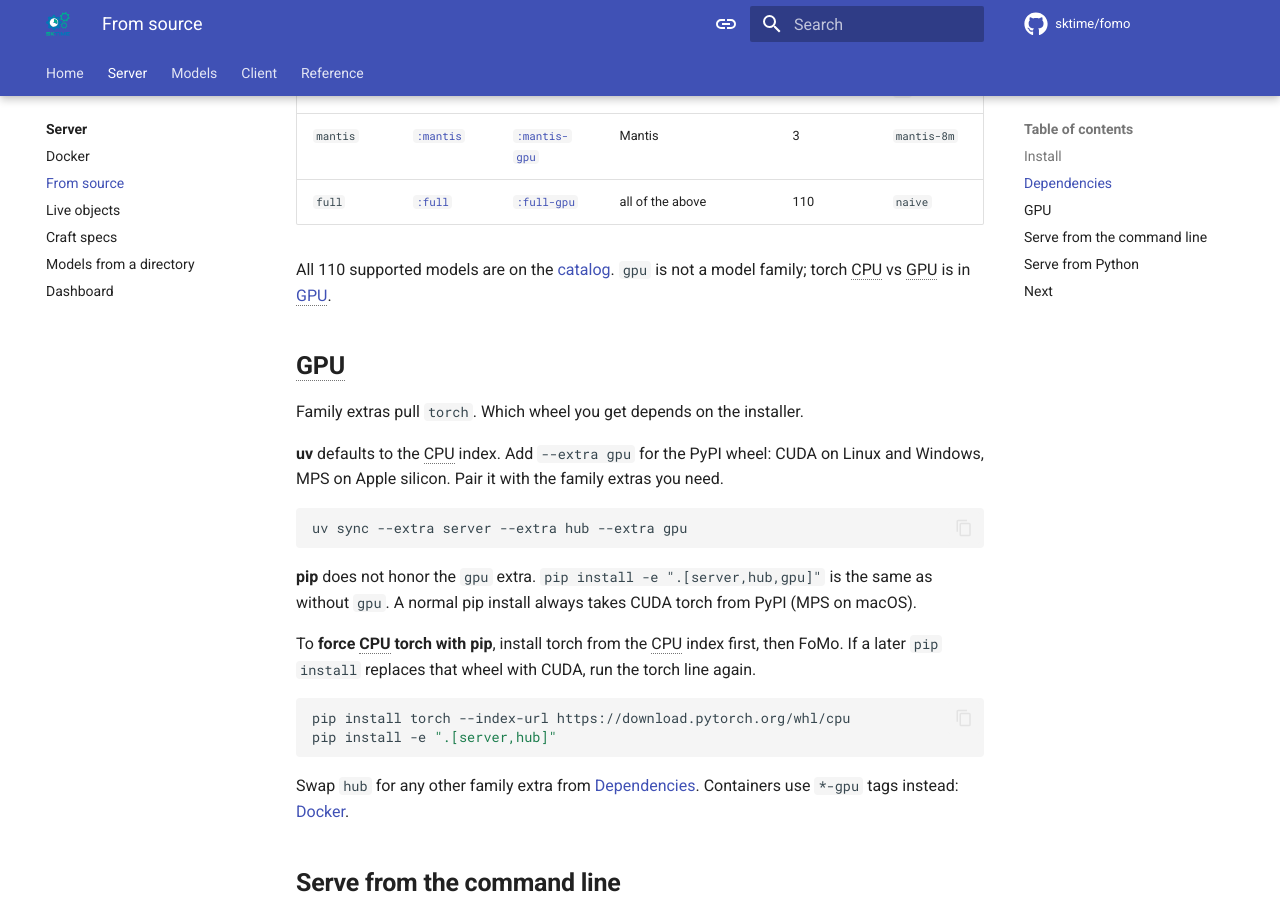
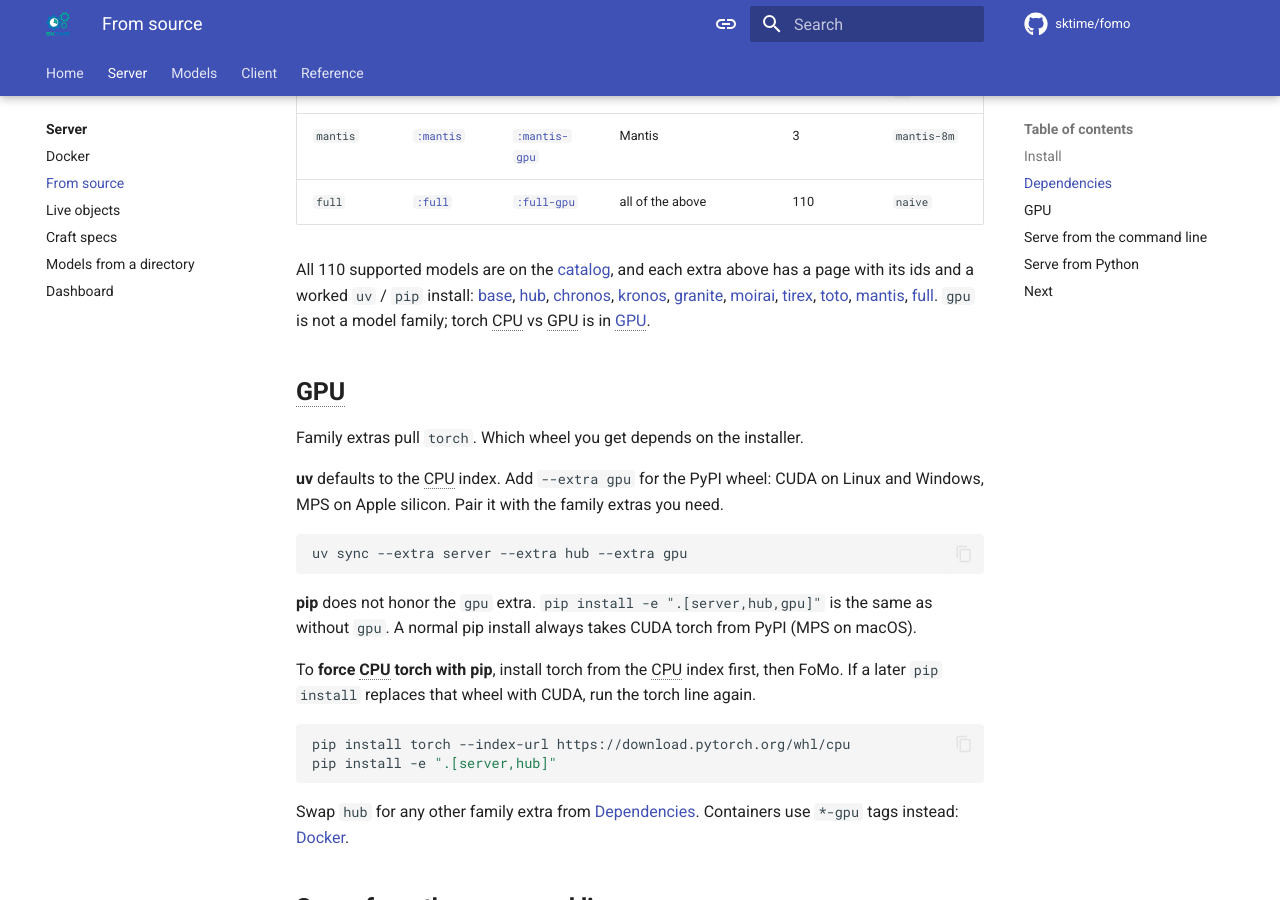
Before and after one commit to sktime/tserve, an MkDocs documentation site: the page built from docs/server/source.md, in a window 1280 px wide and 900 px high, scrolled down 1954 px. Built offline with MkDocs 1.6.1 and Material for MkDocs 9.7.7, drawn with Linux system fonts in a browser that asks for light colours; comment, search, counter and statistics services are not loaded.

Commit message:
update references in server docs

````diff
--- a/docs/server/docker.md
+++ b/docs/server/docker.md
@@ -8,7 +8,7 @@ Images ship Python, the FoMo package, and one set of model dependencies. The tag
 docker pull geetu040/fomo:hub
 ```
 
-`base` carries `naive` only. `hub` adds Chronos Bolt/T5, TTM, and TimesFM 2.x. Family tags that pull `hf` (`chronos`, `granite`, `moirai`, `tirex`, `toto`, `mantis`) include Hub plus one more stack. `kronos` sits on `base`, not `hub`. `full` has all of them, and every family tag has a `*-gpu` variant. The tag-to-ids map lives on the [catalog](../models/index.md#dependencies).
+[`base`](../models/base.md) carries `naive` only. [`hub`](../models/hub.md) adds Chronos Bolt/T5, TTM, and TimesFM 2.x. Family tags that pull `hf` ([`chronos`](../models/chronos.md), [`granite`](../models/granite.md), [`moirai`](../models/moirai.md), [`tirex`](../models/tirex.md), [`toto`](../models/toto.md), [`mantis`](../models/mantis.md)) include Hub plus one more stack. [`kronos`](../models/kronos.md) sits on `base`, not `hub`. [`full`](../models/full.md) has all of them, and every family tag has a `*-gpu` variant. Each of those pages carries the ids that tag can load, with a `docker run` for it; the tag-to-ids map lives on the [catalog](../models/index.md#dependencies).
 
 Tags are published for `linux/amd64` and `linux/arm64`, so Docker Desktop on macOS and Windows uses the same commands as Linux.
 
--- a/docs/server/index.md
+++ b/docs/server/index.md
@@ -42,7 +42,7 @@ CLI flags, `Server`, and `server.app`: [From source](source.md).
 
 **Load a different family**
 
-The commands above load `hub` ids. Every other family follows the same three steps: find the id in the [catalog](../models/index.md), read the extra and image tag listed with its family, then install that extra and name the id in `--load-models`. `moirai-2` sits in the `moirai` extra:
+The commands above load [`hub`](../models/hub.md) ids. Every other family follows the same three steps: find the id in the [catalog](../models/index.md#all-models), read the extra and image tag listed with its family, then install that extra and name the id in `--load-models`. `moirai-2` sits in the [`moirai`](../models/moirai.md) extra:
 
 === "uv"
 
@@ -58,7 +58,7 @@ The commands above load `hub` ids. Every other family follows the same three ste
     fomo serve --load-models moirai-2
     ```
 
-In Docker the tag plays the role of the extra — `geetu040/fomo:moirai` for that same id, as in [Choose which models to load](docker.md#choose-which-models-to-load).
+In Docker the tag plays the role of the extra — `geetu040/fomo:moirai` for that same id, as in [Choose which models to load](docker.md#choose-which-models-to-load). Each extra has its own catalog page with both forms of that command and the ids it can load: [base](../models/base.md), [hub](../models/hub.md), [chronos](../models/chronos.md), [kronos](../models/kronos.md), [granite](../models/granite.md), [moirai](../models/moirai.md), [tirex](../models/tirex.md), [toto](../models/toto.md), [mantis](../models/mantis.md), [full](../models/full.md).
 
 Once the process is up, the terminal prints the URLs:
 
@@ -118,6 +118,14 @@ curl -s http://127.0.0.1:8000/models
 
     [:octicons-arrow-right-24: Models from a directory](models-dir.md)
 
+-   :material-cube-outline:{ .lg .middle } **Which models to load**
+
+    ---
+
+    One page per extra and image tag, with the ids each one can serve.
+
+    [:octicons-arrow-right-24: Catalog](../models/index.md)
+
 -   :material-monitor-dashboard:{ .lg .middle } **Dashboard**
 
     ---
--- a/docs/server/source.md
+++ b/docs/server/source.md
@@ -84,7 +84,7 @@ uv repeats `--extra`. pip takes one extras list. After uv, run `uv run fomo serv
 
 --8<-- "includes/model-dependencies.md"
 
-All 110 supported models are on the [catalog](../models/index.md). `gpu` is not a model family; torch CPU vs GPU is in [GPU](#gpu).
+All 110 supported models are on the [catalog](../models/index.md), and each extra above has a page with its ids and a worked `uv` / `pip` install: [base](../models/base.md), [hub](../models/hub.md), [chronos](../models/chronos.md), [kronos](../models/kronos.md), [granite](../models/granite.md), [moirai](../models/moirai.md), [tirex](../models/tirex.md), [toto](../models/toto.md), [mantis](../models/mantis.md), [full](../models/full.md). `gpu` is not a model family; torch CPU vs GPU is in [GPU](#gpu).
 
 ## GPU
 
````
